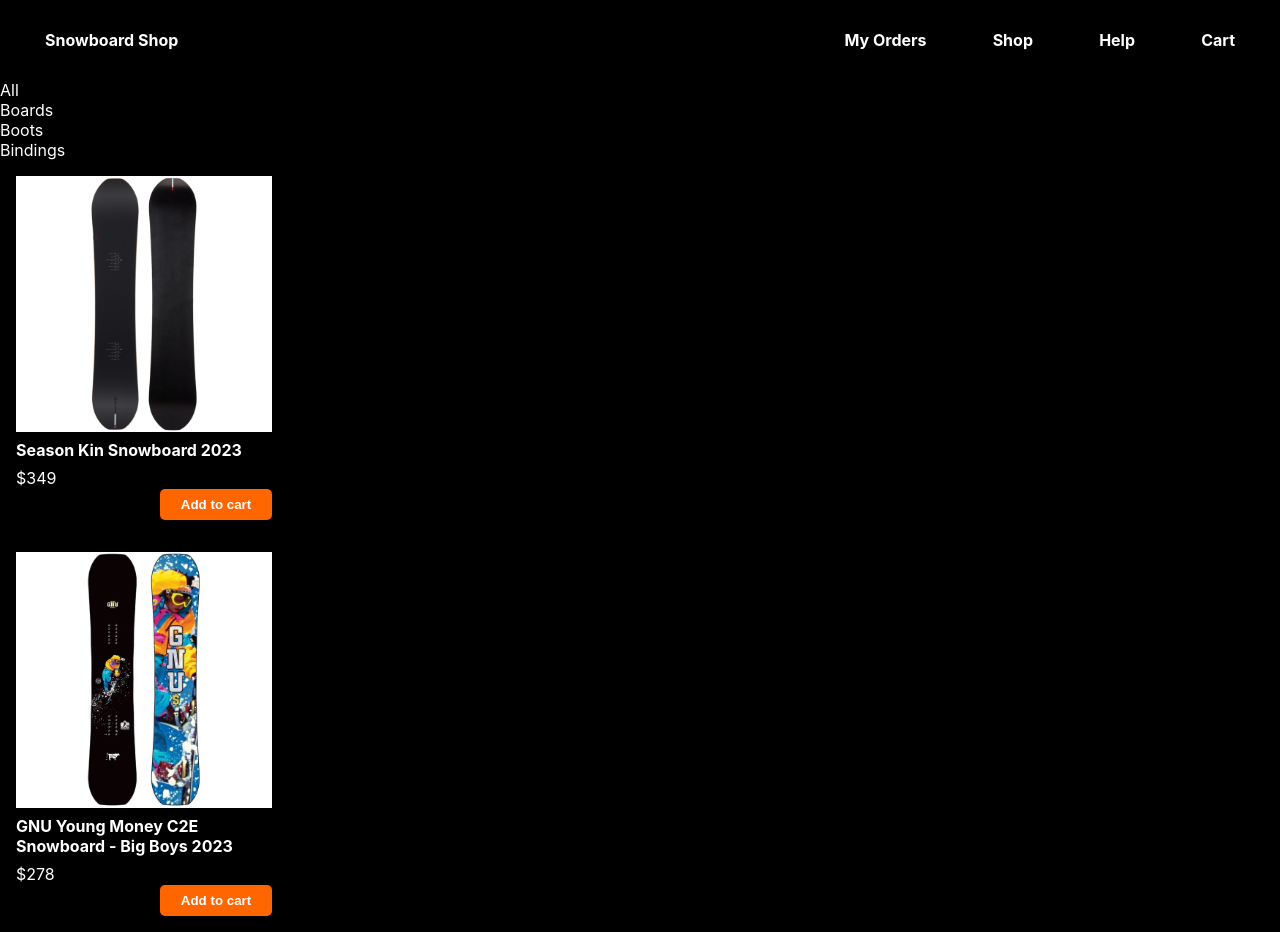
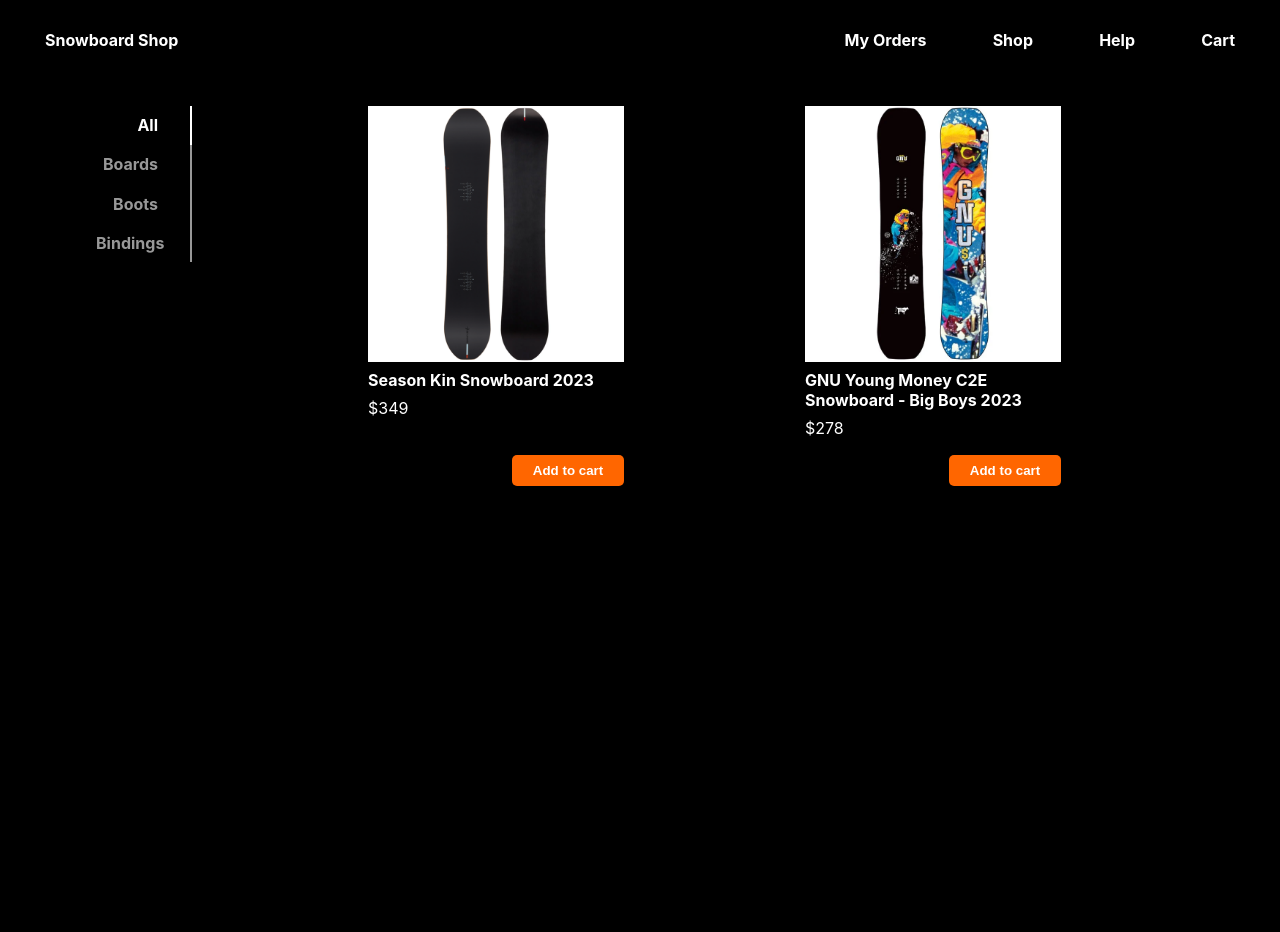
Before and after one commit to lindavid1998/snowboard-shop, a React (Create React App) app: page /shop in a window 1280 px wide. After the commit the page ends 800 px from the top, so only its background shows below. Built offline with nearby package versions, Linux system fonts and the light colour scheme.

Commit message:
Add styling to Shop

```diff
--- a/src/components/Shop.js
+++ b/src/components/Shop.js
@@ -1,6 +1,6 @@
 import React, { useState } from 'react';
 import ShopItem from './ShopItem';
-import '../styles/Shop.css'
+import '../styles/Shop.css';
 
 export default function Shop(props) {
 	const [category, setCategory] = useState('all');
@@ -10,7 +10,13 @@
 	const renderedMenuBar = menu.map((tab, i) => (
 		<li
 			key={i}
-			onClick={(e) => setCategory(e.target.textContent.toLowerCase())}
+			className={tab === 'All' ? 'menu-bar-tab active' : 'menu-bar-tab'}
+			onClick={(e) => {
+				setCategory(e.target.textContent.toLowerCase());
+				let siblings = e.target.parentNode.childNodes;
+				siblings.forEach((sibling) => sibling.classList.remove('active'));
+				e.target.classList.add('active');
+			}}
 		>
 			{tab}
 		</li>
--- a/src/styles/Shop.css
+++ b/src/styles/Shop.css
@@ -1,5 +1,52 @@
+:root {
+  --menu-tab-color: rgb(152, 152, 152);
+}
+
+.menu-bar-tab {
+  color: var(--menu-tab-color);
+  padding: var(--menu-tab-padding);
+  border-right: var(--menu-tab-border);
+}
+
+.Shop {
+	display: flex;
+  gap: 10rem;
+  padding: 2% 5%;
+}
+
 .Shop ul {
-  list-style: none;
-  margin: 0;
-  padding: 0;
+	list-style: none;
+	margin: 0;
+	padding: 0;
 }
+
+.Shop .items {
+  display: grid;
+  grid-template-rows: auto;
+  grid-gap: 10px;
+  flex-grow: 1;
+  grid-template-columns: repeat(auto-fit, minmax(290px, 1fr));
+}
+
+.menu-bar {
+  display: flex;
+  flex-direction: column;
+}
+
+.menu-bar-tab {
+  color: var(--menu-tab-color);
+  padding: 0.6rem 2rem;
+  border-right: 2px solid var(--menu-tab-color);
+  width: 8rem;
+  font-weight: bold;
+  text-align: right;
+}
+
+.menu-bar-tab:hover {
+  color: white;
+}
+
+.menu-bar-tab.active {
+  border-right: 2px solid white;
+  color: white;
+}
--- a/src/styles/ShopItem.css
+++ b/src/styles/ShopItem.css
@@ -3,8 +3,9 @@
   flex-direction: column;
   align-items: flex-start;
   gap: 0.5rem;
-  padding: 1rem 1rem 3rem 1rem;
+  padding: 0rem 1rem 1rem 1rem;
   width: 18rem;
+  height: 25rem;
   position: relative;
 }
 
@@ -21,7 +22,7 @@
 .btn-shop-item {
   position: absolute;
   right: 1rem;
-  bottom: 1rem;
+  bottom: 1.2rem;
   background-color: #ff6600;
   border-radius: 5px;
 }
@@ -29,4 +30,5 @@
 .btn-shop-item:hover {
   background-color: #ff8533;
   color: white;
+  cursor: pointer;
 }
```
Also changed, not shown: 1 other file (tests, documents, lock files or other folders).
